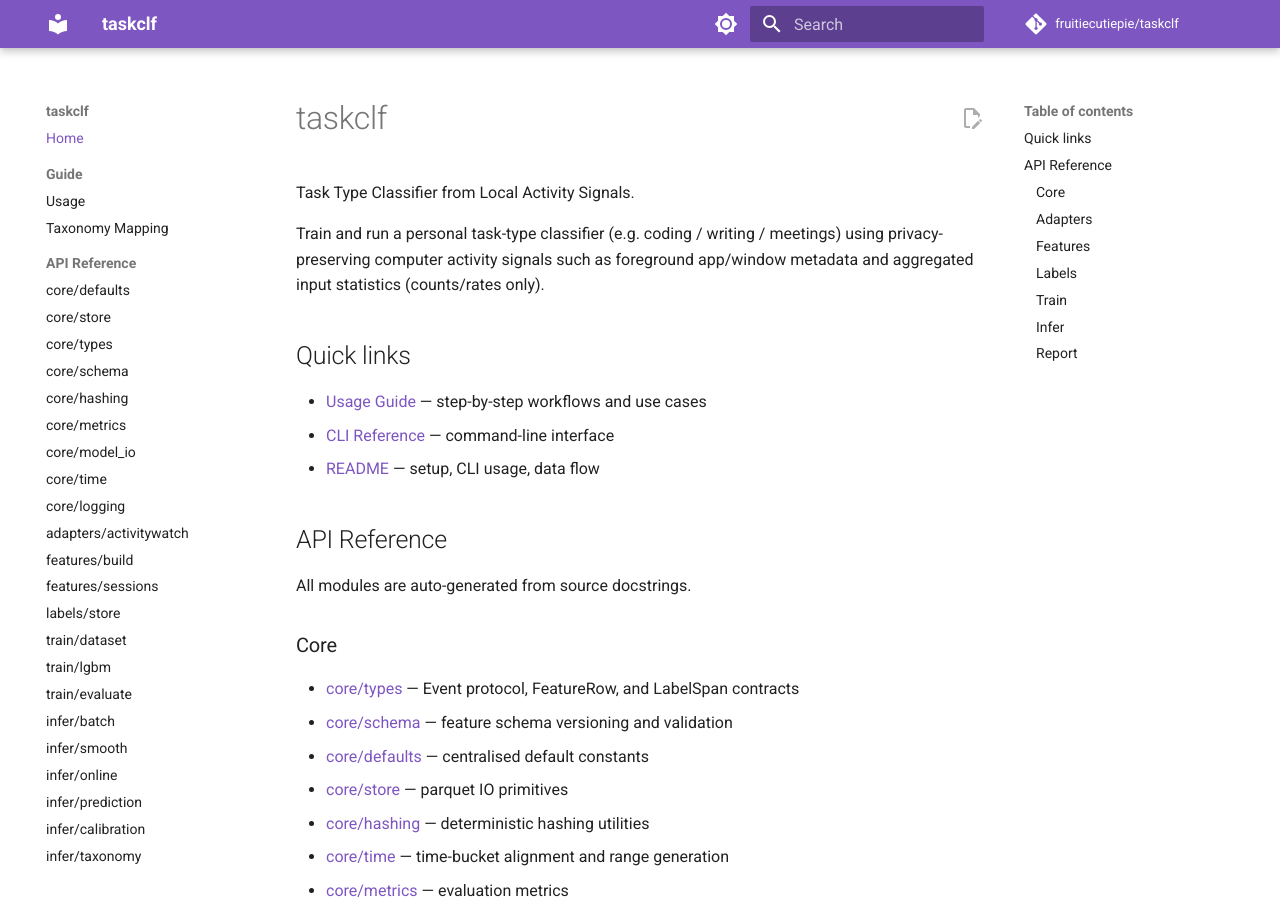
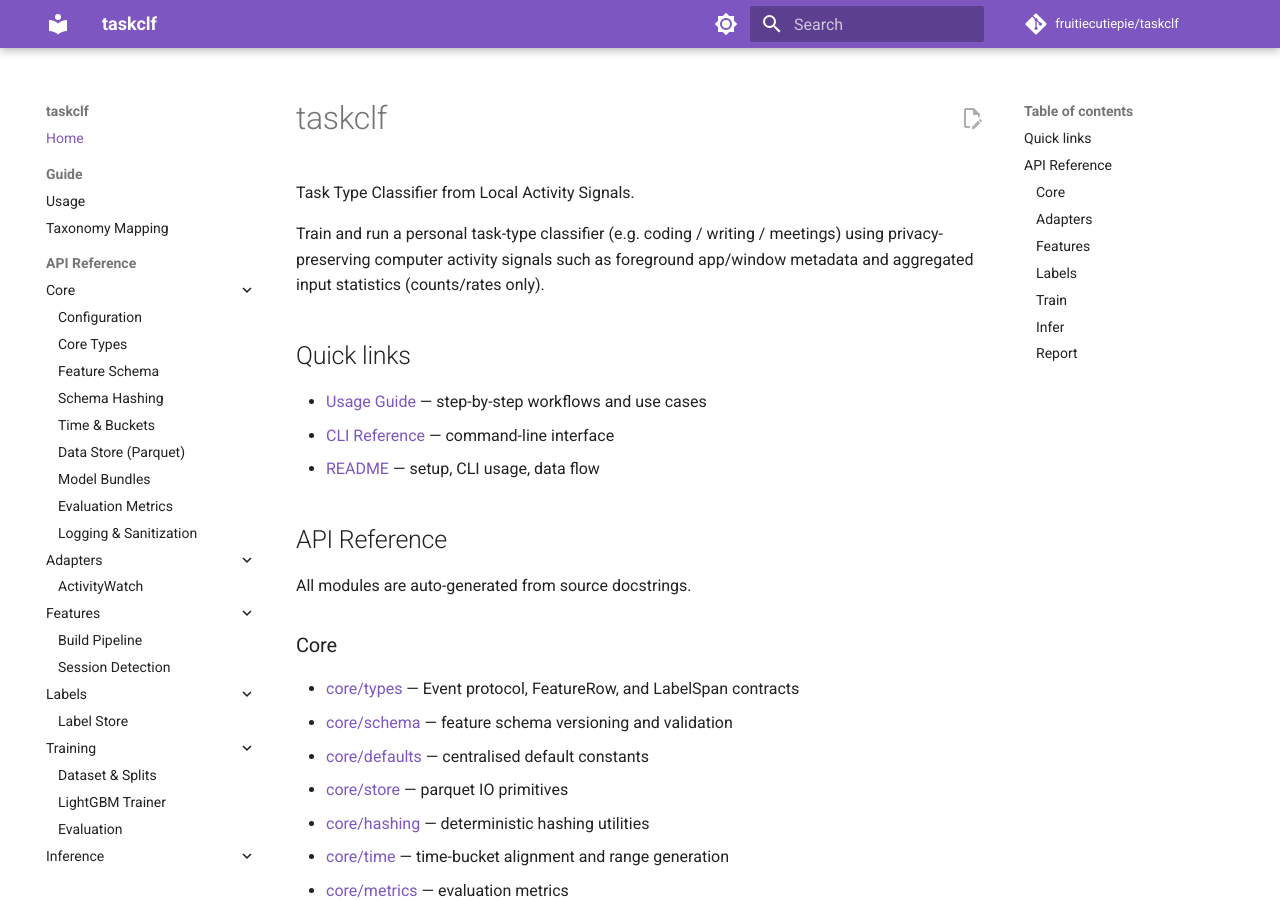
Before and after one commit to fruitiecutiepie/taskclf, an MkDocs documentation site: the page built from docs/index.md, in a window 1280 px wide and 900 px high. Built offline with MkDocs 1.6.1 and Material for MkDocs 9.7.7, drawn with Linux system fonts in a browser that asks for light colours; comment, search, counter and statistics services are not loaded.

Commit message:
improve docs nav

```diff
--- a/mkdocs.yml
+++ b/mkdocs.yml
@@ -55,28 +55,36 @@ nav:
       - Usage: guide/usage.md
       - Taxonomy Mapping: guide/taxonomy.md
   - API Reference:
-      - core/defaults: api/core/defaults.md
-      - core/store: api/core/store.md
-      - core/types: api/core/types.md
-      - core/schema: api/core/schema.md
-      - core/hashing: api/core/hashing.md
-      - core/metrics: api/core/metrics.md
-      - core/model_io: api/core/model_io.md
-      - core/time: api/core/time.md
-      - core/logging: api/core/logging.md
-      - adapters/activitywatch: api/adapters/activitywatch.md
-      - features/build: api/features/build.md
-      - features/sessions: api/features/sessions.md
-      - labels/store: api/labels/store.md
-      - train/dataset: api/train/dataset.md
-      - train/lgbm: api/train/lgbm.md
-      - train/evaluate: api/train/evaluate.md
-      - infer/batch: api/infer/batch.md
-      - infer/smooth: api/infer/smooth.md
-      - infer/online: api/infer/online.md
-      - infer/prediction: api/infer/prediction.md
-      - infer/calibration: api/infer/calibration.md
-      - infer/taxonomy: api/infer/taxonomy.md
-      - report/daily: api/report/daily.md
-      - report/export: api/report/export.md
-      - cli: api/cli/main.md
+      - Core:
+          - Configuration: api/core/defaults.md
+          - Core Types: api/core/types.md
+          - Feature Schema: api/core/schema.md
+          - Schema Hashing: api/core/hashing.md
+          - Time & Buckets: api/core/time.md
+          - Data Store (Parquet): api/core/store.md
+          - Model Bundles: api/core/model_io.md
+          - Evaluation Metrics: api/core/metrics.md
+          - Logging & Sanitization: api/core/logging.md
+      - Adapters:
+          - ActivityWatch: api/adapters/activitywatch.md
+      - Features:
+          - Build Pipeline: api/features/build.md
+          - Session Detection: api/features/sessions.md
+      - Labels:
+          - Label Store: api/labels/store.md
+      - Training:
+          - Dataset & Splits: api/train/dataset.md
+          - LightGBM Trainer: api/train/lgbm.md
+          - Evaluation: api/train/evaluate.md
+      - Inference:
+          - Batch Inference: api/infer/batch.md
+          - Online Loop: api/infer/online.md
+          - Prediction Types: api/infer/prediction.md
+          - Probability Calibration: api/infer/calibration.md
+          - Prediction Smoothing: api/infer/smooth.md
+          - Task Taxonomy: api/infer/taxonomy.md
+      - Reports:
+          - Daily Report: api/report/daily.md
+          - Report Export: api/report/export.md
+      - CLI:
+          - Commands: api/cli/main.md
```
